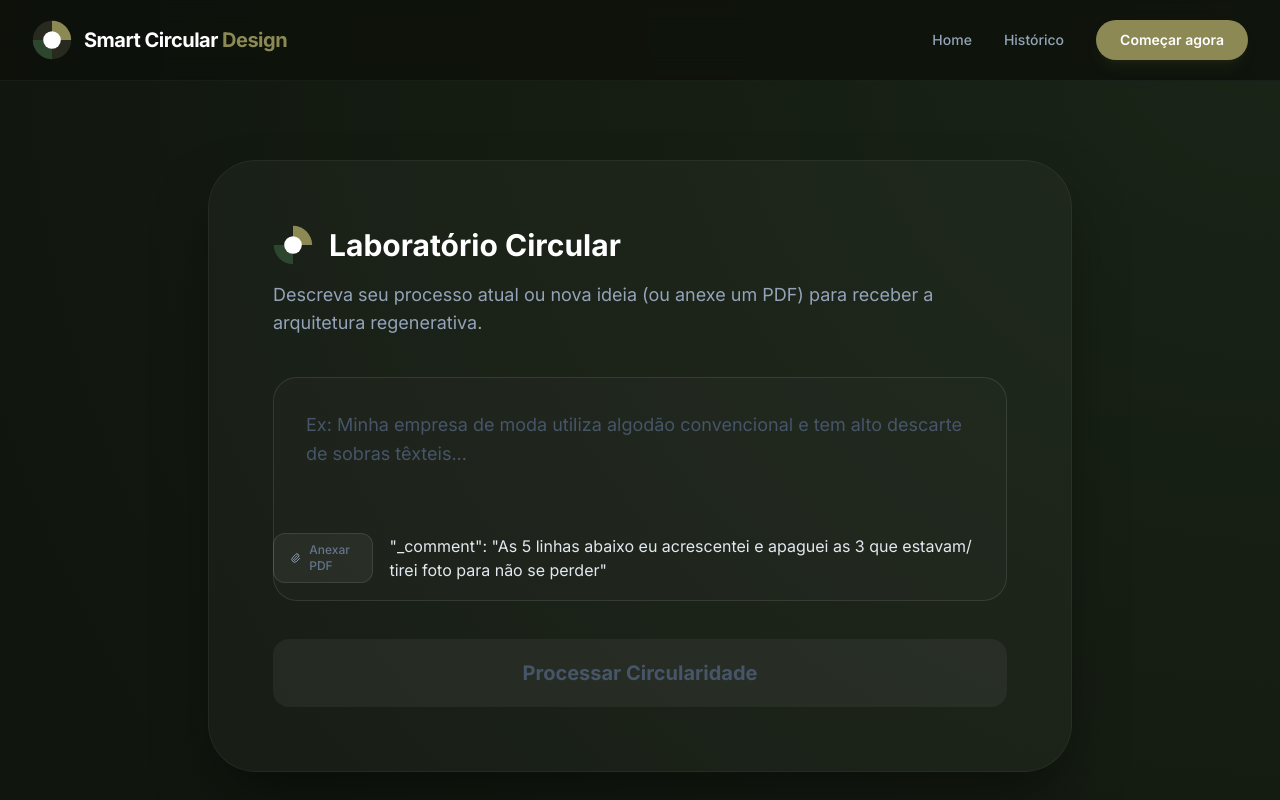
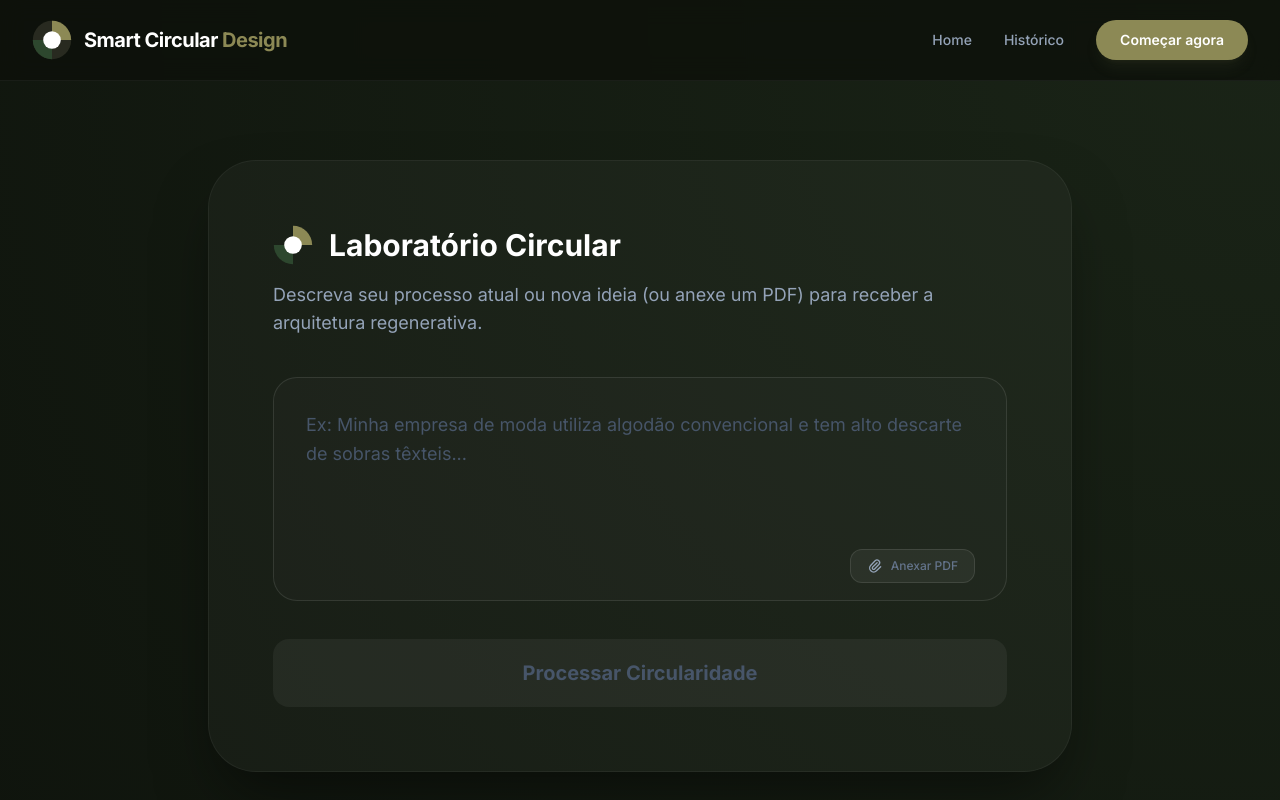
Before and after one commit to J4M1SON/smart-circular-design4, a React (Vite) app: page / in a window 1280 px wide. Both pictures are taken after a click on the button "Transformar Plano agora". Shown: the top 800 px of the page. Built offline with nearby package versions, Linux system fonts and the light colour scheme; no server answers.

Commit message:
corrigindo erro de botão inserir pdf

```diff
--- a/components/TransformationTool.tsx
+++ b/components/TransformationTool.tsx
@@ -189,7 +189,7 @@ const TransformationTool: React.FC<TransformationToolProps> = ({ onSave }) => {
                     </button>
                   )}
                   </label>
-                "_comment": "As 5 linhas abaixo eu acrescentei e apaguei as 3 que estavam/ tirei foto para não se perder"
+                              {/*As 5 linhas abaixo eu acrescentei e apaguei as 3 que estavam/ tirei foto para não se perder*/}
                 {file && (
                     <div className="text-xs font-mono text-slate-500 uppercase tracking-widest">
                         PDF: {(file.size / 1024).toFixed(2)} KB
```
